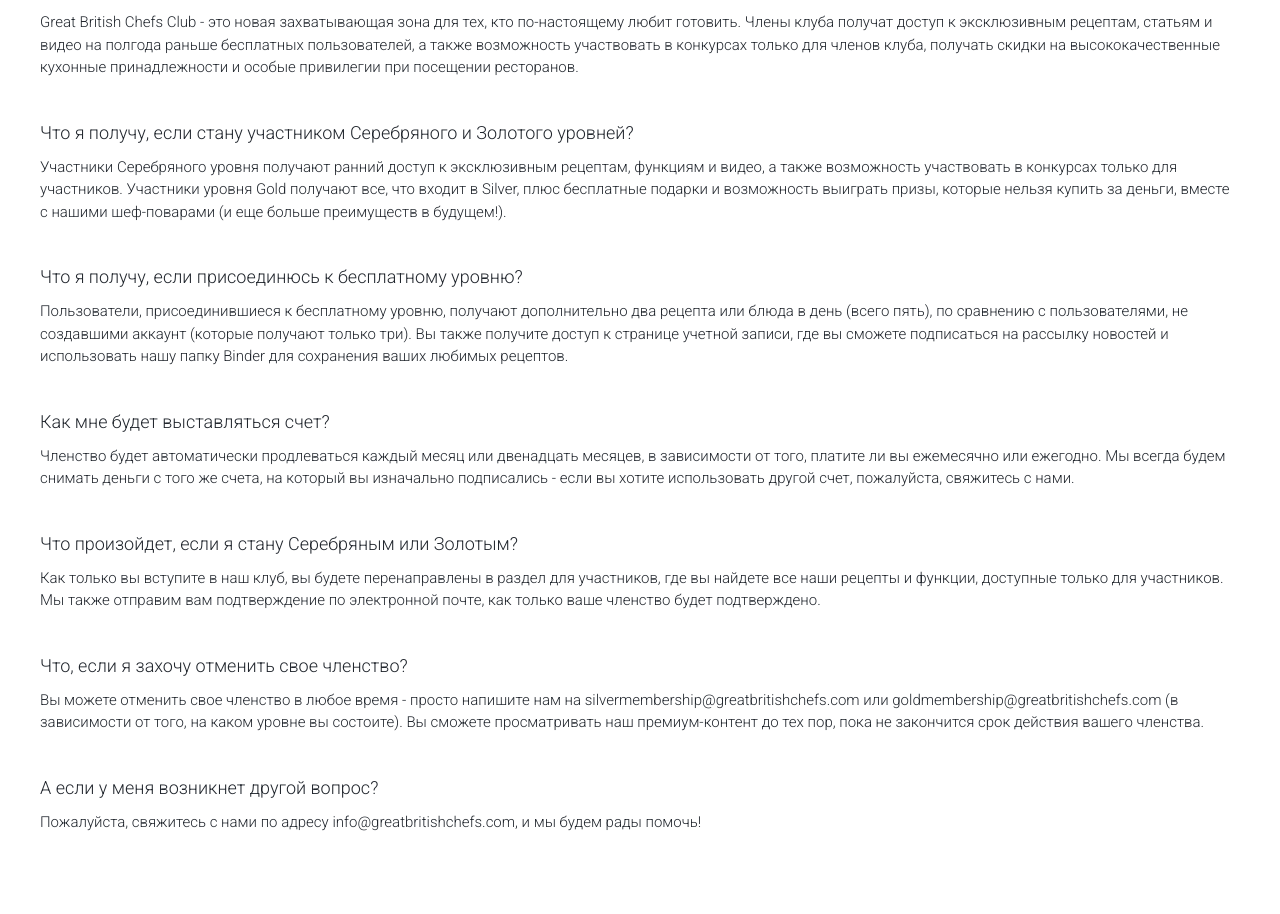
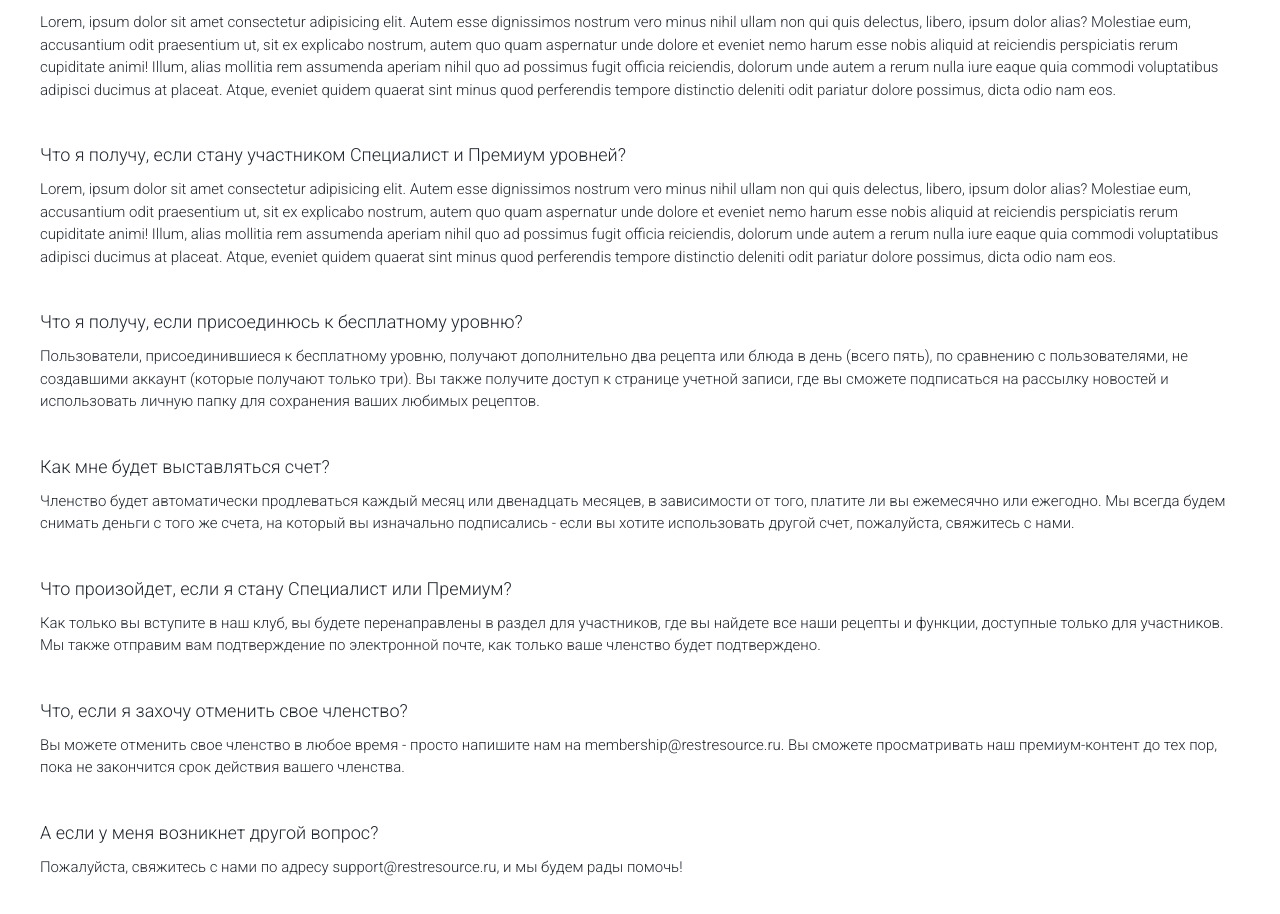
Before and after one commit to Chefelse/restresource.ru-frontend, a Vue app: page /plans in a window 1280 px wide. Shown: the part 2608-3522 px from the top of the page. Before the commit the page ends 3481 px from the top, so only its background shows below. Built offline with nearby package versions, Linux system fonts and the light colour scheme.

Commit message:
Правки

```diff
--- a/package.json
+++ b/package.json
@@ -7,6 +7,7 @@
     "dev": "vite --mode development",
     "prod": "vite --mode production",
     "build": "run-p type-check \"build-only {@}\" --",
+    "deploy": "vite build --mode production && rsync --archive --compress --delete ./dist/* root@62.217.183.99:/var/www/restresource.ru/html/",
     "preview": "vite preview",
     "build-only": "vite build",
     "type-check": "vue-tsc --build --force",
--- a/src/pages/home/components/heroComponent.vue
+++ b/src/pages/home/components/heroComponent.vue
@@ -4,8 +4,8 @@
 const array = ref([
   {
     id: 0,
-    name: "Le Gruyère",
-    content: `Switzerland is known for a wide variety of amazing cheeses, but if there's one that has particularly captivated the world, it's Gruyere.`,
+    name: "Maiores vero nostrum",
+    content: `Lorem ipsum dolor sit amet consectetur adipisicing elit. Maiores vero nostrum, numquam harum accusantium vitae facere ducimus et. Atque blanditiis tempora expedita autem, repellendus necessitatibus nisi aliquid labore alias temporibus.`,
     picture: ["https://placehold.co/2048x1080/393B44/FFF.jpg", "https://placehold.co/2048x1080/393B44/FFF.webp"],
     video: "https://placehold.co/2048x1080/393B44/FFF.mp4",
   },
--- a/src/pages/home/components/week/weekComponent.vue
+++ b/src/pages/home/components/week/weekComponent.vue
@@ -9,7 +9,7 @@
 
 <template>
   <section>
-    <cardComponent v-for="el of recipes.array" :key="el.id" :data="el" />
+    <cardComponent v-for="el of recipes.array.slice(0, 3)" :key="el.id" :data="el" />
   </section>
 </template>
 
--- a/src/pages/home/components/week/weekRecipesComponent.vue
+++ b/src/pages/home/components/week/weekRecipesComponent.vue
@@ -9,7 +9,7 @@
 
 <template>
   <section>
-    <cardComponent v-for="el of recipes.array" :key="el.id" :data="el" />
+    <cardComponent v-for="el of recipes.array.slice(0, 4)" :key="el.id" :data="el" />
   </section>
 </template>
 
@@ -18,6 +18,7 @@
   display: grid;
   gap: 20px;
   grid-template: auto / repeat(4, 1fr) !important;
+  place-items: start;
 }
 </style>
 @/pages/recipes/store
--- a/src/pages/plans/views/plansView.vue
+++ b/src/pages/plans/views/plansView.vue
@@ -69,22 +69,26 @@
       </p>
 
       <ul>
-        Что такое Клуб британских поваров?
+        Что такое закрытый клуб и в чем его особенность?
 
         <li>
-          Great British Chefs Club - это новая захватывающая зона для тех, кто по-настоящему любит готовить. Члены клуба получат доступ к эксклюзивным рецептам,
-          статьям и видео на полгода раньше бесплатных пользователей, а также возможность участвовать в конкурсах только для членов клуба, получать скидки на
-          высококачественные кухонные принадлежности и особые привилегии при посещении ресторанов.
+          Lorem, ipsum dolor sit amet consectetur adipisicing elit. Autem esse dignissimos nostrum vero minus nihil ullam non qui quis delectus, libero, ipsum
+          dolor alias? Molestiae eum, accusantium odit praesentium ut, sit ex explicabo nostrum, autem quo quam aspernatur unde dolore et eveniet nemo harum
+          esse nobis aliquid at reiciendis perspiciatis rerum cupiditate animi! Illum, alias mollitia rem assumenda aperiam nihil quo ad possimus fugit officia
+          reiciendis, dolorum unde autem a rerum nulla iure eaque quia commodi voluptatibus adipisci ducimus at placeat. Atque, eveniet quidem quaerat sint
+          minus quod perferendis tempore distinctio deleniti odit pariatur dolore possimus, dicta odio nam eos.
         </li>
       </ul>
 
       <ul>
-        Что я получу, если стану участником Серебряного и Золотого уровней?
+        Что я получу, если стану участником Специалист и Премиум уровней?
 
         <li>
-          Участники Серебряного уровня получают ранний доступ к эксклюзивным рецептам, функциям и видео, а также возможность участвовать в конкурсах только для
-          участников. Участники уровня Gold получают все, что входит в Silver, плюс бесплатные подарки и возможность выиграть призы, которые нельзя купить за
-          деньги, вместе с нашими шеф-поварами (и еще больше преимуществ в будущем!).
+          Lorem, ipsum dolor sit amet consectetur adipisicing elit. Autem esse dignissimos nostrum vero minus nihil ullam non qui quis delectus, libero, ipsum
+          dolor alias? Molestiae eum, accusantium odit praesentium ut, sit ex explicabo nostrum, autem quo quam aspernatur unde dolore et eveniet nemo harum
+          esse nobis aliquid at reiciendis perspiciatis rerum cupiditate animi! Illum, alias mollitia rem assumenda aperiam nihil quo ad possimus fugit officia
+          reiciendis, dolorum unde autem a rerum nulla iure eaque quia commodi voluptatibus adipisci ducimus at placeat. Atque, eveniet quidem quaerat sint
+          minus quod perferendis tempore distinctio deleniti odit pariatur dolore possimus, dicta odio nam eos.
         </li>
       </ul>
 
@@ -94,7 +98,7 @@
         <li>
           Пользователи, присоединившиеся к бесплатному уровню, получают дополнительно два рецепта или блюда в день (всего пять), по сравнению с пользователями,
           не создавшими аккаунт (которые получают только три). Вы также получите доступ к странице учетной записи, где вы сможете подписаться на рассылку
-          новостей и использовать нашу папку Binder для сохранения ваших любимых рецептов.
+          новостей и использовать личную папку для сохранения ваших любимых рецептов.
         </li>
       </ul>
 
@@ -108,7 +112,7 @@
       </ul>
 
       <ul>
-        Что произойдет, если я стану Серебряным или Золотым?
+        Что произойдет, если я стану Специалист или Премиум?
 
         <li>
           Как только вы вступите в наш клуб, вы будете перенаправлены в раздел для участников, где вы найдете все наши рецепты и функции, доступные только для
@@ -120,16 +124,15 @@
         Что, если я захочу отменить свое членство?
 
         <li>
-          Вы можете отменить свое членство в любое время - просто напишите нам на silvermembership@greatbritishchefs.com или
-          goldmembership@greatbritishchefs.com (в зависимости от того, на каком уровне вы состоите). Вы сможете просматривать наш премиум-контент до тех пор,
-          пока не закончится срок действия вашего членства.
+          Вы можете отменить свое членство в любое время - просто напишите нам на membership@restresource.ru. Вы сможете просматривать наш премиум-контент до
+          тех пор, пока не закончится срок действия вашего членства.
         </li>
       </ul>
 
       <ul>
         А если у меня возникнет другой вопрос?
 
-        <li>Пожалуйста, свяжитесь с нами по адресу info@greatbritishchefs.com, и мы будем рады помочь!</li>
+        <li>Пожалуйста, свяжитесь с нами по адресу support@restresource.ru, и мы будем рады помочь!</li>
       </ul>
     </section>
   </main>
--- a/src/pages/recipes/components/stepsComponent.vue
+++ b/src/pages/recipes/components/stepsComponent.vue
@@ -22,7 +22,7 @@
     <template v-else>
       <ul v-for="(el, i) in props.data.steps" :key="i">
         <li>
-          <span>{{ i + 1 }}.</span>
+          <span>{{ i + 1 }}</span>
           {{ el.content }}
         </li>
       </ul>
@@ -39,8 +39,22 @@
 
   ul {
     li {
+      display: grid;
+      grid-template: auto / 24px auto;
+      gap: 10px;
+      place-items: start;
+
       span {
-        font-size: 1.2rem;
+        font-size: 1.5rem;
+        line-height: 1.2;
+      }
+    }
+
+    &:last-of-type {
+      li {
+        span {
+          opacity: 0;
+        }
       }
     }
   }
--- a/src/pages/recipes/store/index.ts
+++ b/src/pages/recipes/store/index.ts
@@ -6,7 +6,7 @@
 const message = ref<string | null>(null);
 
 export const useRecipes = defineStore("recipes", () => {
-  const array = ref<Recipe>();
+  const array = ref<Recipe | any>([]);
   const object = ref<Recipe>();
 
   const write = async (data: Recipe) => {
```
